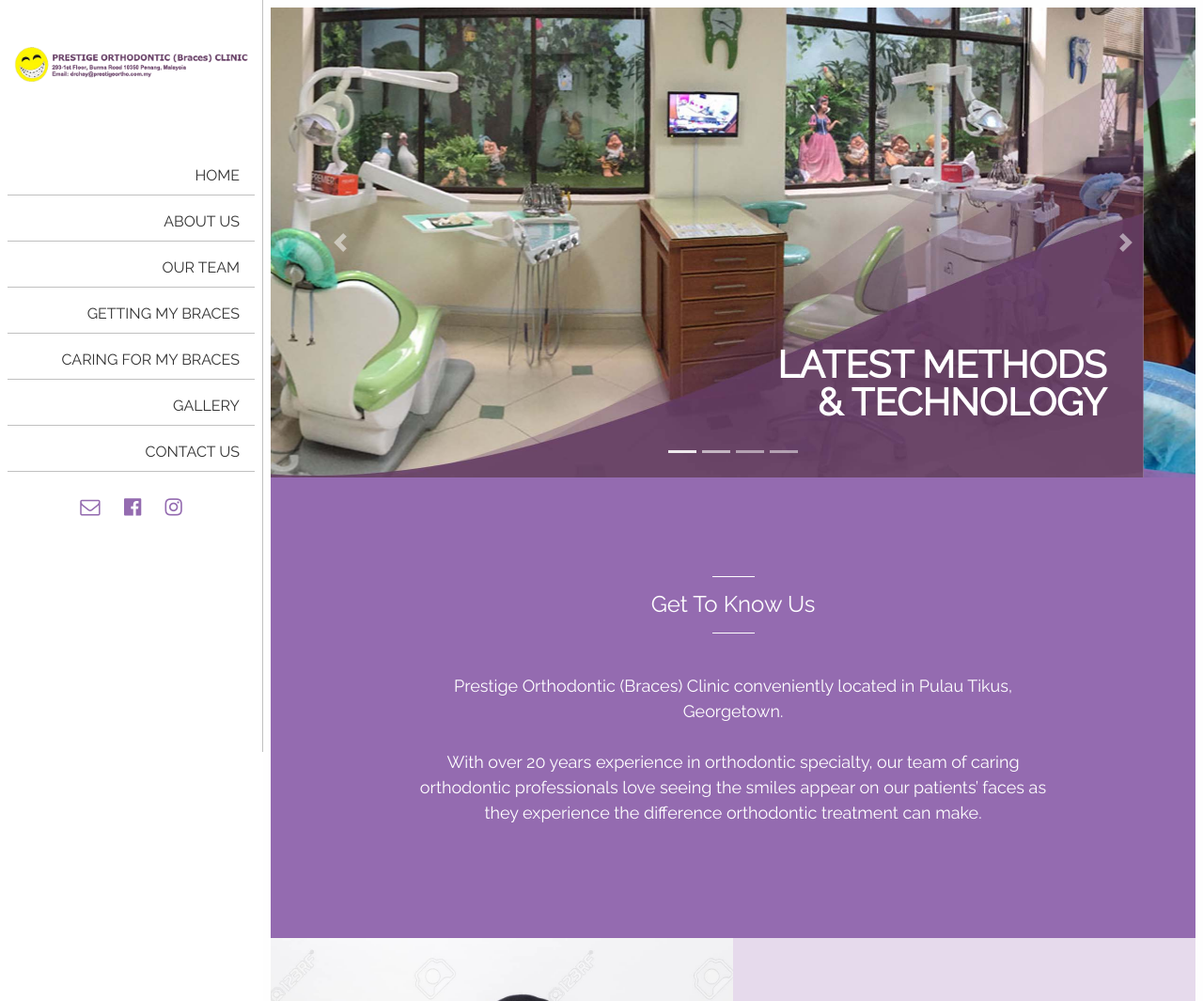
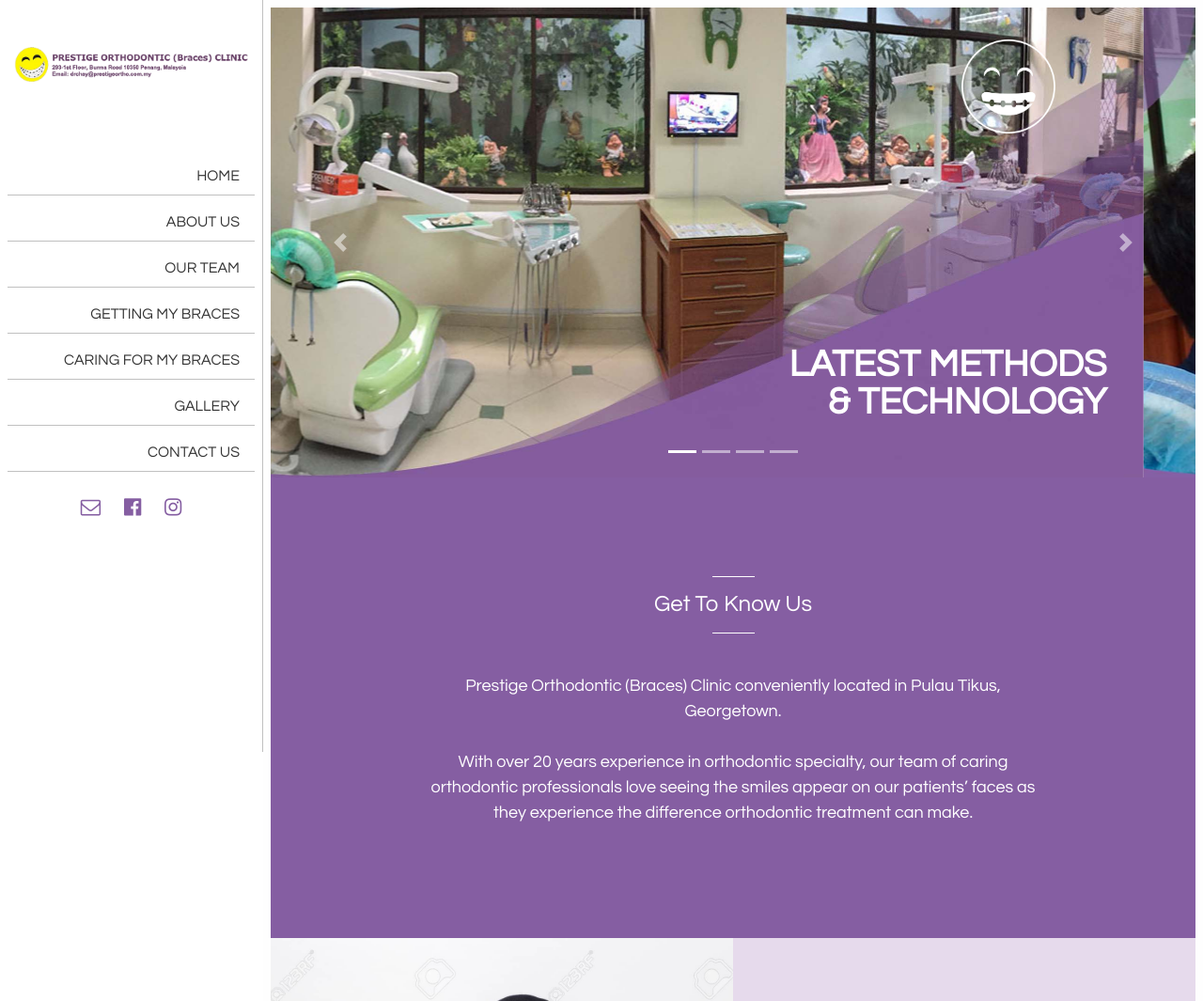
Before and after one commit to phisoft/prestigeortho-web, a plain HTML site: page index.html in a window 1280 px wide. Shown: the top 1065 px of the page at 94% size. Drawn offline with Linux system fonts and the light colour scheme.

Commit message:
Update home #19

```diff
--- a/css/style.css
+++ b/css/style.css
@@ -1,5 +1,5 @@
 body {
-  font-family: "Raleway", Arial, Helvetica, sans-serif;
+  font-family: Century Gothic,CenturyGothic,AppleGothic,sans-serif;
   line-height: 1.5;
 }
 
@@ -69,7 +69,8 @@ html {
 }
 
 .ws-side-info i {
-  color: #946bb0;
+  /* color: #946bb0; */
+  color: #855ea2;
   font-size: 16pt;
   margin: 0.5em;
 }
@@ -320,7 +321,7 @@ html {
 
 .ws-bg3 {
   color: white;
-  background-color: #946bb0;
+  background-color: #855ea2;
 }
 
 .ws-bg4 {
@@ -1689,10 +1690,23 @@ html {
 }
 
 /*Home Page*/
+
+
+.top-right {
+  position: absolute;
+  bottom: 350px;
+  right: 1px;
+}
+
+.logo_style {
+  max-width: 100px;
+  max-height: 100px;
+}
+
 .carousel-bg1 {
   min-height: 500px;
   background-repeat: no-repeat;
-  background-image: url(../images/home/bg-1nn.jpg);
+  background-image: url(../images/home/bn-3.jpg);
   background-size: cover;
   background-position: center 30%;;
 }
@@ -1700,7 +1714,7 @@ html {
 .carousel-bg2 {
   min-height: 500px;
   background-repeat: no-repeat;
-  background-image: url(../images/home/bg-2nn.jpg);
+  background-image: url(../images/home/bn-2.jpg);
   background-position: center;
   background-size: cover;
 }
@@ -1708,7 +1722,7 @@ html {
 .carousel-bg3 {
   min-height: 500px;
   background-repeat: no-repeat;
-  background-image: url(../images/home/bg-3nn.jpg);
+  background-image: url(../images/home/bn-1.jpg);
   background-position: center;
   background-size: cover;
 }
@@ -1716,7 +1730,7 @@ html {
 .carousel-bg4 {
   min-height: 500px;
   background-repeat: no-repeat;
-  background-image: url(../images/home/bg-5nn.jpg);
+  background-image: url(../images/home/bn-5.jpg);
   background-position: center;
   background-size: cover;
 }
--- a/index.html
+++ b/index.html
@@ -115,9 +115,12 @@
 
 <!-- /navbar -->
   <div class="ws-banner">
+
     <div class="bd-example">
+
       <div id="carouselExampleCaptions" class="carousel slide" data-ride="carousel">
         <ol class="carousel-indicators">
+          <img class="top-right logo_style" src="../prestigeortho-web/images/home/prestige-logo.png">
           <li data-target="#carouselExampleCaptions" data-slide-to="0" class="active"></li>
           <li data-target="#carouselExampleCaptions" data-slide-to="1"></li>
           <li data-target="#carouselExampleCaptions" data-slide-to="2"></li>
```
Also changed, not shown: images/home/bn-1.jpg (added), images/home/bn-2.jpg (added), images/home/bn-3.jpg (added), images/home/bn-4.jpg (added), images/home/bn-5.jpg (added), images/home/prestige-logo.png (added), 3 other files.
